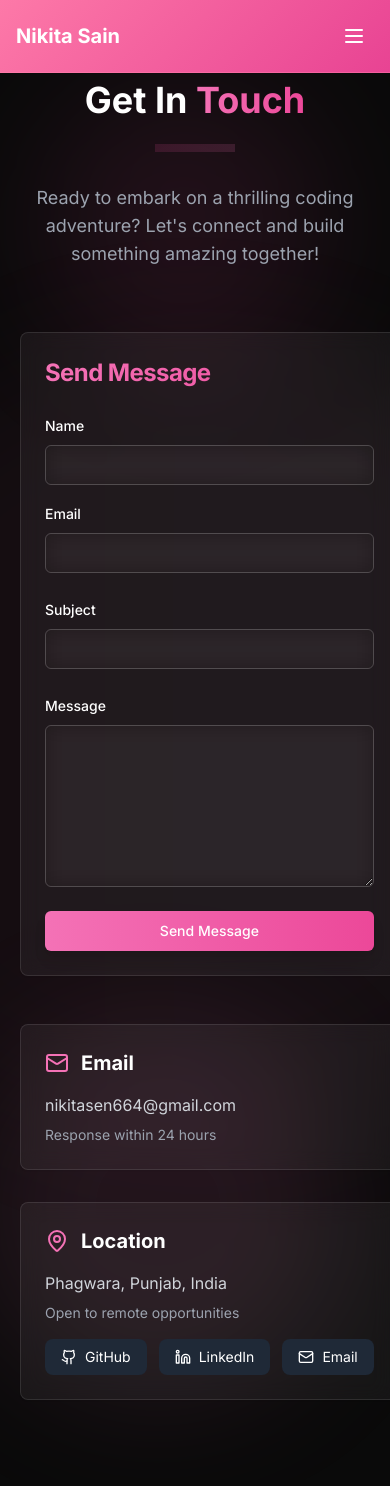
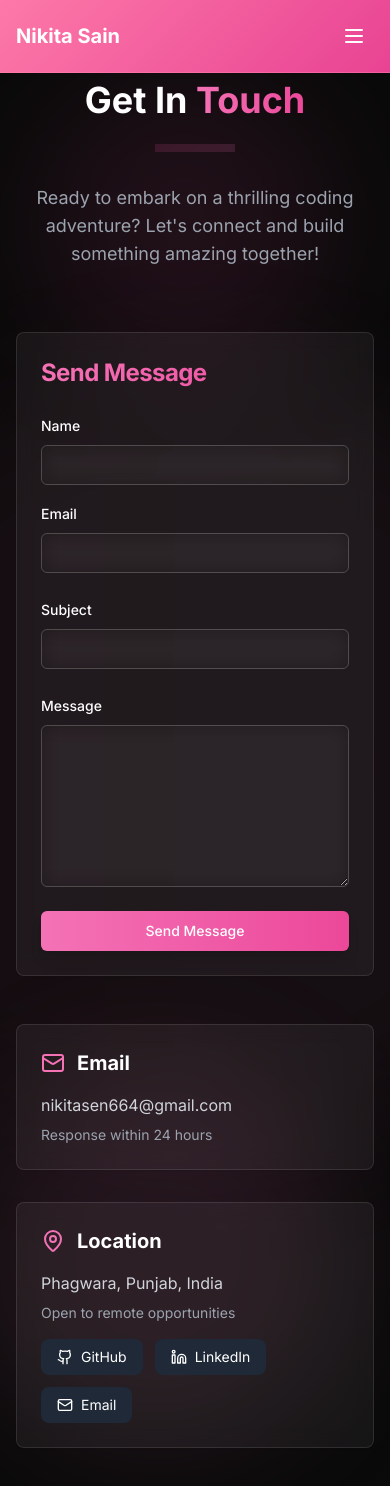
Before and after one commit to NikitaSain20/Nikita-Sain-Portfolio, a Next.js app: page /contact in a window 390 px wide. Shown: the top 1486 px of the page. Built offline with nearby package versions, Linux system fonts and the light colour scheme.

Commit message:
Contact us setup

```diff
--- a/app/contact/page.tsx
+++ b/app/contact/page.tsx
@@ -21,7 +21,6 @@ export default function Contact() {
   });
   const [isSubmitting, setIsSubmitting] = useState(false);
   const [showModal, setShowModal] = useState(false);
-  const inputRef = useRef<HTMLInputElement>(null);
 
   const handleChange = (
     e: React.ChangeEvent<HTMLInputElement | HTMLTextAreaElement>
@@ -65,9 +64,9 @@ export default function Contact() {
   return (
     <section
       id="contact"
-      className="relative py-20 px-5 lg:px-8 overflow-hidden"
+      className="relative py-20 px-4 sm:px-6 lg:px-8 overflow-x-hidden"
     >
-      {/* Background - Pink Gradient Glow */}
+      {/* Background */}
       <div className="absolute inset-0 overflow-hidden">
         <div className="absolute top-20 left-10 w-72 h-72 bg-pink-500/10 rounded-full blur-3xl"></div>
         <div className="absolute bottom-20 right-10 w-96 h-96 bg-pink-400/10 rounded-full blur-3xl"></div>
@@ -89,8 +88,9 @@ export default function Contact() {
           </p>
         </div>
 
-        <div className="grid lg:grid-cols-2 gap-12">
-          <Card className="glass-effect md:hover:scale-105 border-white/10">
+        <div className="grid lg:grid-cols-2 gap-12 w-full min-w-0">
+          {/* Form Card */}
+          <Card className="glass-effect md:hover:scale-105 border-white/10 w-full min-w-0">
             <CardHeader>
               <CardTitle className="text-2xl font-bold bg-gradient-to-r from-pink-400 to-pink-500 bg-clip-text text-transparent">
                 Send Message
@@ -98,7 +98,7 @@ export default function Contact() {
             </CardHeader>
             <CardContent>
               <form ref={form} onSubmit={handleSubmit} className="space-y-6">
-                <div className="grid md:grid-cols-2 gap-4">
+                <div className="grid grid-cols-1 md:grid-cols-2 gap-4">
                   <div className="space-y-2">
                     <Label htmlFor="name" className="text-white">
                       Name
@@ -168,8 +168,8 @@ export default function Contact() {
           </Card>
 
           {/* Contact Info */}
-          <div className="space-y-8">
-            <Card className="glass-effect md:hover:scale-105  border-white/10">
+          <div className="space-y-8 w-full min-w-0">
+            <Card className="glass-effect md:hover:scale-105 border-white/10 w-full min-w-0">
               <CardContent className="p-6">
                 <div className="flex items-center mb-4">
                   <Mail className="h-6 w-6 text-pink-400 mr-3" />
@@ -182,7 +182,7 @@ export default function Contact() {
               </CardContent>
             </Card>
 
-            <Card className="glass-effect md:hover:scale-105  border-white/10">
+            <Card className="glass-effect md:hover:scale-105 border-white/10 w-full min-w-0">
               <CardContent className="p-6">
                 <div className="flex items-center mb-4">
                   <MapPin className="h-6 w-6 text-pink-400 mr-3" />
@@ -193,7 +193,7 @@ export default function Contact() {
                   Open to remote opportunities
                 </p>
 
-                <div className="flex space-x-3 mt-4">
+                <div className="flex flex-wrap gap-3 mt-4">
                   <a
                     href="https://github.com/NikitaSain20"
                     target="_blank"
--- a/app/experience/page.tsx
+++ b/app/experience/page.tsx
@@ -30,7 +30,7 @@ export default function Experience() {
           </p>
         </div>
 
-        <div className="space-y-12">
+        <div className="space-y-8 lg:space-y-12">
           {experiencesData.map((exp: ExperienceDataType, index) => (
             <Card
               key={index}
```
